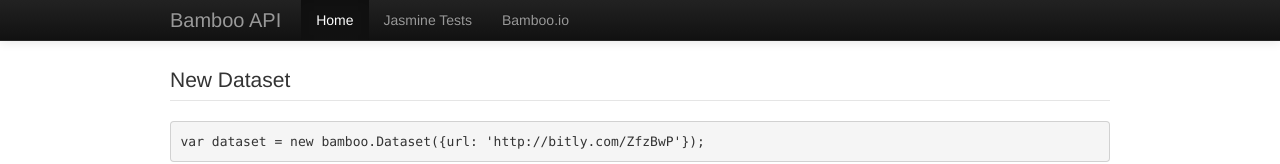
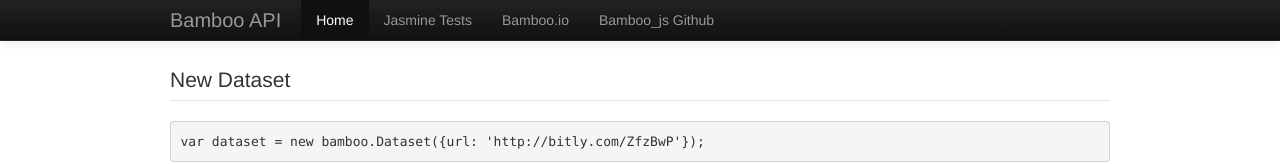
Before and after one commit to SEL-Columbia/bamboo.js, a website: page index.html in a window 1280 px wide. Shown: the top 164 px of the page. Drawn offline with nearby package versions, Linux system fonts and the light colour scheme.

Commit message:
updating index and readme to contain links back and forth between gh-pages and source code

```diff
--- a/index.html
+++ b/index.html
@@ -43,6 +43,7 @@
               <li class="active"><a href="./">Home</a></li>
               <li><a href="./test.html">Jasmine Tests</a></li>
               <li><a href="http://bamboo.io/">Bamboo.io</a></li>
+              <li><a href="https://github.com/modilabs/bamboo_js/">Bamboo_js Github</a></li>
             </ul>
           </div><!--/.nav-collapse -->
         </div>
```
Also changed, not shown: README.md.
